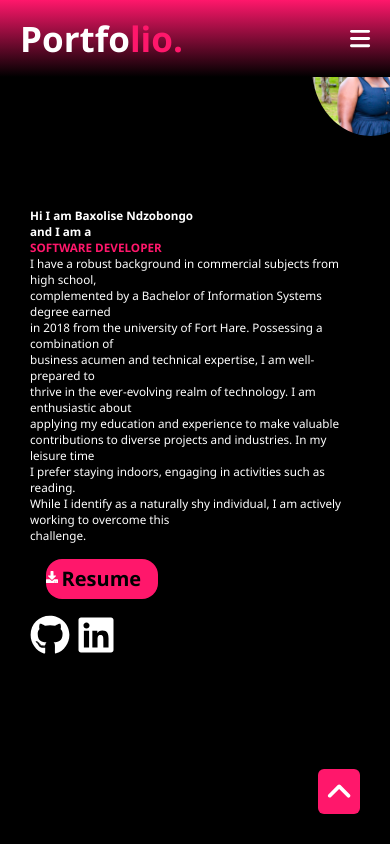
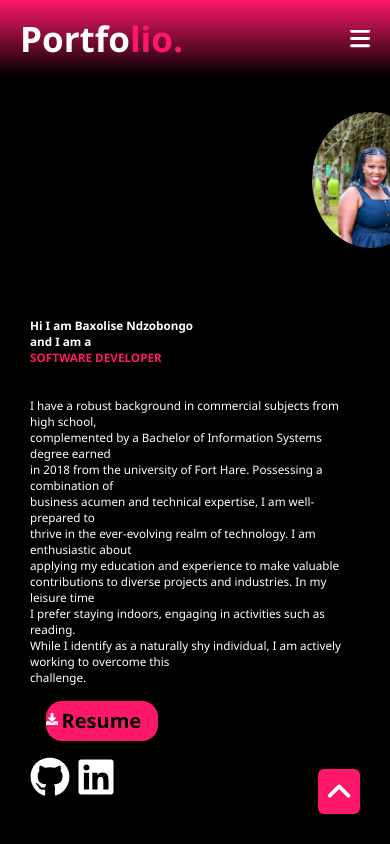
Before and after one commit to Baxolise-Ndzobongo/My-Portfolio-react, a React (Create React App) app: page / in a window 390 px wide. Shown: the top 844 px of the page. Built offline with nearby package versions, Linux system fonts and the light colour scheme.

Commit message:
fixed home page for small screen

```diff
--- a/src/components/Contact/contact.css
+++ b/src/components/Contact/contact.css
@@ -17,7 +17,7 @@
 .form-container {
   display: flex;
   justify-content: flex-start;
-  padding: 1rem;
+  /* padding: 1rem; */
   background: linear-gradient(black, black) padding-box, linear-gradient(145deg, transparent 35%, #ff176b, #7d073e) border-box;
   border: 3px solid transparent;
 }
--- a/src/components/Intro/intro.css
+++ b/src/components/Intro/intro.css
@@ -102,17 +102,21 @@
   }
   @media screen and (max-width: 840px) {
     .Baxolise {
-      max-width: 40%; /* Adjust the image size */
-      right: -3vw; /* Adjust position */
+      max-width: 30%; /* Adjust the image size */
+      right: 35vw; /* Adjust position */
+      top: 7rem;
     }
     .introContent {
       font-size: 5vw; /* Adjust font size */
+      margin-top: 7rem;
     }
     .hello {
       font-size: 4vw; /* Adjust font size */
+      margin-top: 3rem;
     }
     .introPara {
       font-size: 3vw; /* Adjust font size */
+      margin-top: 2rem;
     }
   }
 
```
